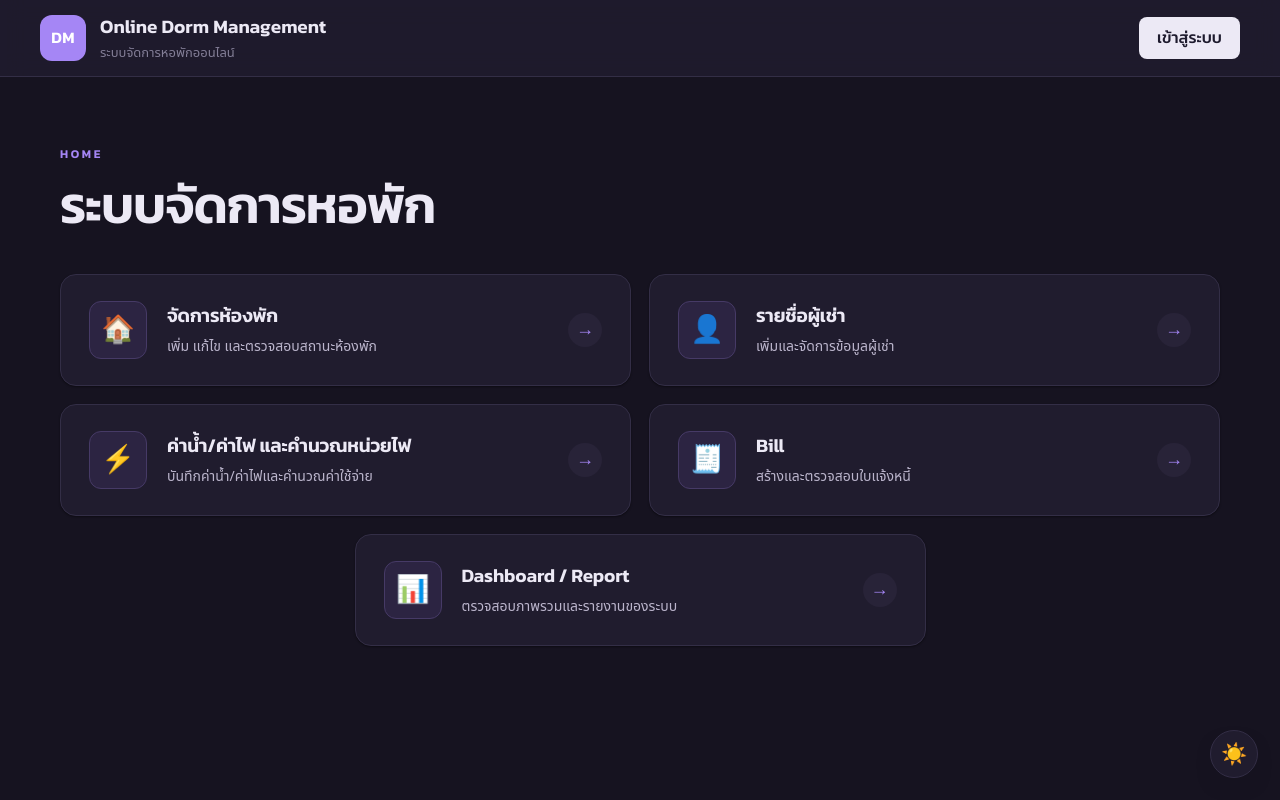
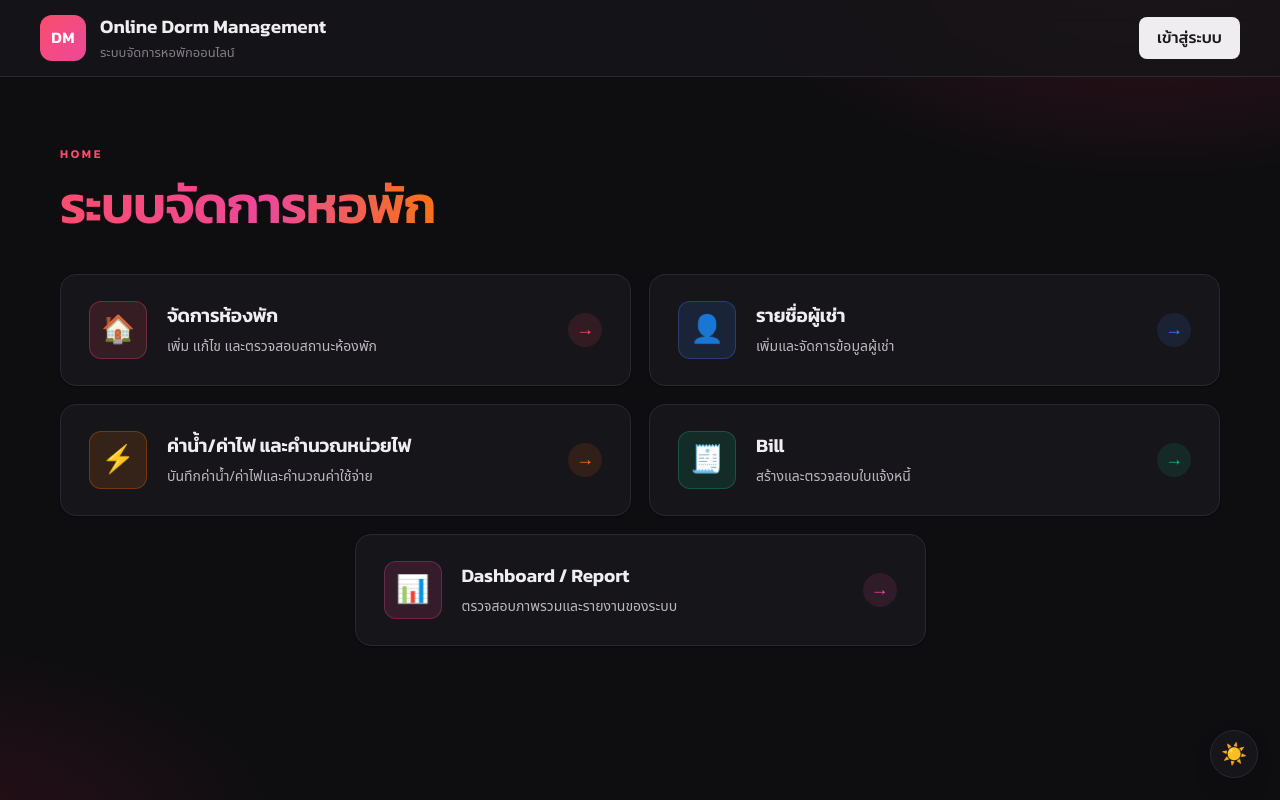
Before and after one commit to RaRoiz/OnlineDormManagement, a website built with Vite: page frontend/index.html in a window 1280 px wide. Both pictures are taken after a click on the button "สลับเป็นโหมดมืด". Built offline with nearby package versions, Linux system fonts and the light colour scheme; a web font is replaced by a local one.

Commit message:
change css

```diff
--- a/frontend/src/pages/home/home.css
+++ b/frontend/src/pages/home/home.css
@@ -38,7 +38,11 @@
   place-items: center;
 
   color: #fff;
-  background: var(--brand);
+  background: linear-gradient(
+    135deg,
+    var(--brand),
+    #ec4899
+  );
   border-radius: var(--r);
 
   font-family: var(--font-display);
@@ -143,6 +147,19 @@
   font-weight: 600;
   line-height: 1.08;
   letter-spacing: -0.02em;
+
+  /* หัวข้อไล่เฉดสีสดใส */
+  background: linear-gradient(
+    92deg,
+    var(--brand),
+    #ec4899 55%,
+    #f97316
+  );
+  -webkit-background-clip: text;
+  background-clip: text;
+  color: transparent;
+
+  width: fit-content;
 }
 
 /* =========================
@@ -156,6 +173,9 @@
 }
 
 .menu-card {
+  /* สีประจำการ์ดแต่ละใบ (ค่าเริ่มต้น = สีแบรนด์) */
+  --accent: var(--brand);
+
   display: grid;
   grid-template-columns: auto 1fr auto;
   align-items: center;
@@ -173,9 +193,31 @@
     box-shadow 0.18s ease;
 }
 
+/* ห้องพัก=ม่วง · ผู้เช่า=ฟ้า · มิเตอร์=ส้ม
+   บิล=เขียว · รายงาน=ชมพู */
+.menu-card:nth-child(2) {
+  --accent: #3b82f6;
+}
+
+.menu-card:nth-child(3) {
+  --accent: #f97316;
+}
+
+.menu-card:nth-child(4) {
+  --accent: #10b981;
+}
+
+.menu-card:nth-child(5) {
+  --accent: #ec4899;
+}
+
 .menu-card:hover {
   transform: translateY(-3px);
-  border-color: var(--brand-tint-line);
+  border-color: color-mix(
+    in srgb,
+    var(--accent) 45%,
+    transparent
+  );
   box-shadow: var(--shadow);
 }
 
@@ -198,8 +240,16 @@
   display: grid;
   place-items: center;
 
-  background: var(--brand-tint);
-  border: 1px solid var(--brand-tint-line);
+  background: color-mix(
+    in srgb,
+    var(--accent) 14%,
+    transparent
+  );
+  border: 1px solid color-mix(
+    in srgb,
+    var(--accent) 30%,
+    transparent
+  );
   border-radius: var(--r);
 
   font-size: 27px;
@@ -226,8 +276,12 @@
   display: grid;
   place-items: center;
 
-  color: var(--brand);
-  background: var(--surface-2);
+  color: var(--accent);
+  background: color-mix(
+    in srgb,
+    var(--accent) 12%,
+    transparent
+  );
   border-radius: var(--r-pill);
 
   font-size: 18px;
@@ -239,7 +293,7 @@
 
 .menu-card:hover .menu-status {
   color: #fff;
-  background: var(--brand);
+  background: var(--accent);
   transform: translateX(3px);
 }
 
--- a/frontend/src/pages/login/login.css
+++ b/frontend/src/pages/login/login.css
@@ -14,15 +14,15 @@
   background:
     radial-gradient(
       120% 90% at 100% 0%,
-      rgba(124, 58, 237, 0.32),
+      rgba(225, 29, 72, 0.32),
       transparent 55%
     ),
     radial-gradient(
       90% 90% at 0% 100%,
-      rgba(76, 29, 149, 0.4),
+      rgba(136, 19, 55, 0.45),
       transparent 55%
     ),
-    #211d33;
+    #140b0f;
 }
 
 /* =========================
--- a/frontend/src/pages/meter/meter.css
+++ b/frontend/src/pages/meter/meter.css
@@ -30,7 +30,7 @@
   height: 100%;
 
   content: "";
-  background: var(--brand);
+  background: var(--page-accent, var(--brand));
 }
 
 .meter-section-header {
--- a/frontend/src/styles/theme.css
+++ b/frontend/src/styles/theme.css
@@ -12,33 +12,51 @@
   --font-display:
     "Kanit", "Anuphan", "Noto Sans Thai", system-ui, sans-serif;
 
-  /* Ink + neutrals (cool, faint violet undertone) */
-  --ink: #1e1b2e;
-  --ink-soft: #48435c;
-  --muted: #837e95;
-  --line: #e6e3ef;
-  --line-soft: #f0eef7;
+  /* Ink + neutrals (neutral charcoal) */
+  --ink: #1c1a1c;
+  --ink-soft: #4c4850;
+  --muted: #8b8590;
+  --line: #e8e5e9;
+  --line-soft: #f1eff2;
 
   /* Surfaces */
-  --bg: #f5f4fa;
+  --bg: #f9f5f6;
   --surface: #ffffff;
-  --surface-2: #f6f5fc;
+  --surface-2: #f8f7f9;
 
-  /* Brand — violet */
-  --brand: #7c3aed;
-  --brand-strong: #6528c9;
-  --brand-tint: #ece5fc;
-  --brand-tint-line: #d8c9f7;
-  --brand-ink: #4c1d95;
+  /* Brand — rose crimson */
+  --brand: #e11d48;
+  --brand-strong: #be123c;
+  --brand-tint: #fde5ea;
+  --brand-tint-line: #f8c3cf;
+  --brand-ink: #8f1239;
+
+  /* แสงเรืองหลายสีที่พื้นหลัง (โหมดสว่าง) */
+  --bg-glow:
+    radial-gradient(
+      62% 52% at 92% -5%,
+      rgba(225, 29, 72, 0.19),
+      transparent 68%
+    ),
+    radial-gradient(
+      52% 48% at -6% 108%,
+      rgba(249, 115, 22, 0.16),
+      transparent 68%
+    ),
+    radial-gradient(
+      44% 40% at -4% -6%,
+      rgba(59, 130, 246, 0.1),
+      transparent 65%
+    );
 
   /* Solid (inverting) surface for dark buttons */
-  --solid-bg: #1e1b2e;
+  --solid-bg: #1c1a1c;
   --solid-fg: #ffffff;
 
   /* Fixed dark banner — stays dark in both themes */
-  --banner-bg: #201d2e;
+  --banner-bg: #1e1418;
   --banner-fg: #ffffff;
-  --banner-accent: #c4b5fd;
+  --banner-accent: #fb7185;
 
   /* Semantic */
   --ok: #2f7d4f;
@@ -60,11 +78,11 @@
   --r-lg: 16px;
   --r-pill: 999px;
 
-  /* Elevation (soft, warm) */
-  --shadow-sm: 0 1px 2px rgba(34, 30, 26, 0.05);
-  --shadow: 0 8px 26px -16px rgba(34, 30, 26, 0.24);
-  --shadow-lg: 0 22px 55px -30px rgba(34, 30, 26, 0.32);
-  --ring: 0 0 0 4px rgba(124, 58, 237, 0.18);
+  /* Elevation (soft, rosy) */
+  --shadow-sm: 0 1px 2px rgba(80, 20, 40, 0.06);
+  --shadow: 0 8px 26px -16px rgba(80, 20, 40, 0.22);
+  --shadow-lg: 0 22px 55px -30px rgba(80, 20, 40, 0.3);
+  --ring: 0 0 0 4px rgba(225, 29, 72, 0.18);
 
   font-family: var(--font-body);
   color: var(--ink);
@@ -86,24 +104,37 @@
 ========================= */
 
 :root[data-theme="dark"] {
-  --ink: #ece9f5;
-  --ink-soft: #bbb5cc;
-  --muted: #837e97;
-  --line: #332e46;
-  --line-soft: #29253a;
+  --ink: #f0edf0;
+  --ink-soft: #bcb7c0;
+  --muted: #837e88;
+  --line: #2b2930;
+  --line-soft: #232127;
 
-  --bg: #161320;
-  --surface: #201c2e;
-  --surface-2: #282338;
+  --bg: #0e0e11;
+  --surface: #161519;
+  --surface-2: #1e1c21;
 
-  --brand: #a586f5;
-  --brand-strong: #8b6ae8;
-  --brand-tint: #2c2442;
-  --brand-tint-line: #463a66;
-  --brand-ink: #cbb8f7;
+  --brand: #fb4d6d;
+  --brand-strong: #f43f5e;
+  --brand-tint: #38141e;
+  --brand-tint-line: #5c2231;
+  --brand-ink: #fda4b5;
 
-  --solid-bg: #ece9f5;
-  --solid-fg: #1e1b2e;
+  /* แสงแดงเรืองที่พื้นหลัง แบบภาพอ้างอิง */
+  --bg-glow:
+    radial-gradient(
+      55% 45% at 90% -5%,
+      rgba(225, 29, 72, 0.2),
+      transparent 60%
+    ),
+    radial-gradient(
+      45% 40% at -5% 105%,
+      rgba(190, 18, 60, 0.16),
+      transparent 60%
+    );
+
+  --solid-bg: #f0edf0;
+  --solid-fg: #1c1a1c;
 
   --ok: #6ec18b;
   --ok-bg: #1e2f24;
@@ -121,7 +152,7 @@
   --shadow-sm: 0 1px 2px rgba(0, 0, 0, 0.4);
   --shadow: 0 10px 30px -18px rgba(0, 0, 0, 0.7);
   --shadow-lg: 0 24px 60px -30px rgba(0, 0, 0, 0.75);
-  --ring: 0 0 0 4px rgba(165, 134, 245, 0.28);
+  --ring: 0 0 0 4px rgba(251, 77, 109, 0.28);
 
   color-scheme: dark;
 }
@@ -140,7 +171,13 @@ body {
   margin: 0;
 
   color: var(--ink);
-  background: var(--bg);
+  background-color: var(--bg);
+
+  /* แสงเรืองสีแบรนด์ที่มุมจอ (ตามธีม) */
+  background-image: var(--bg-glow, none);
+  background-attachment: fixed;
+  background-repeat: no-repeat;
+  background-size: 100% 100%;
 
   font-family: var(--font-body);
   line-height: 1.55;
@@ -322,6 +359,27 @@ h4 {
   width: min(1320px, calc(100% - 48px));
 }
 
+/* สีประจำหน้า — ตรงกับสีการ์ดเมนูหน้า Home */
+.room-page {
+  --page-accent: var(--brand);
+}
+
+.tenant-page {
+  --page-accent: #3b82f6;
+}
+
+.meter-page {
+  --page-accent: #f97316;
+}
+
+.bill-page {
+  --page-accent: #10b981;
+}
+
+.report-page {
+  --page-accent: #ec4899;
+}
+
 .page-title {
   display: flex;
   align-items: flex-end;
@@ -334,7 +392,7 @@ h4 {
 .eyebrow {
   margin: 0 0 10px;
 
-  color: var(--brand);
+  color: var(--page-accent, var(--brand));
   font-family: var(--font-display);
   font-size: 12px;
   font-weight: 600;
@@ -385,15 +443,28 @@ h4 {
 
 .primary-button {
   color: #fff;
-  background: var(--brand);
-  border: 1px solid var(--brand);
+  background: var(--page-accent, var(--brand));
+  border: 1px solid var(--page-accent, var(--brand));
 
-  box-shadow: 0 8px 20px -12px rgba(124, 58, 237, 0.7);
+  box-shadow: 0 8px 20px -12px
+    color-mix(
+      in srgb,
+      var(--page-accent, var(--brand)) 70%,
+      transparent
+    );
 }
 
 .primary-button:hover:not(:disabled) {
-  background: var(--brand-strong);
-  border-color: var(--brand-strong);
+  background: color-mix(
+    in srgb,
+    var(--page-accent, var(--brand)) 85%,
+    #000
+  );
+  border-color: color-mix(
+    in srgb,
+    var(--page-accent, var(--brand)) 85%,
+    #000
+  );
   transform: translateY(-1px);
 }
 
@@ -720,7 +791,11 @@ tbody tr {
 }
 
 tbody tr:hover {
-  background: var(--brand-tint);
+  background: color-mix(
+    in srgb,
+    var(--page-accent, var(--brand)) 9%,
+    transparent
+  );
 }
 
 tbody tr:last-child td {
@@ -1240,12 +1315,12 @@ tbody tr:last-child td {
 }
 
 .table-wrapper::-webkit-scrollbar-thumb {
-  background: #d8cfc2;
+  background: #e11d48;
   border-radius: var(--r-pill);
 }
 
 .table-wrapper::-webkit-scrollbar-thumb:hover {
-  background: #c4b9a8;
+  background: #b90028;
 }
 
 /* =========================
@@ -1328,7 +1403,11 @@ tbody tr:last-child td {
   }
 
   tbody tr:hover td:first-child {
-    background: var(--brand-tint);
+    background: color-mix(
+      in srgb,
+      var(--page-accent, var(--brand)) 9%,
+      var(--surface)
+    );
   }
 
   /* ปุ่มในตารางใหญ่พอสำหรับนิ้ว (มาตรฐาน ~40px) */
```
Also changed, not shown: frontend/src/pages/report/report.css (+21 -3 lines).
